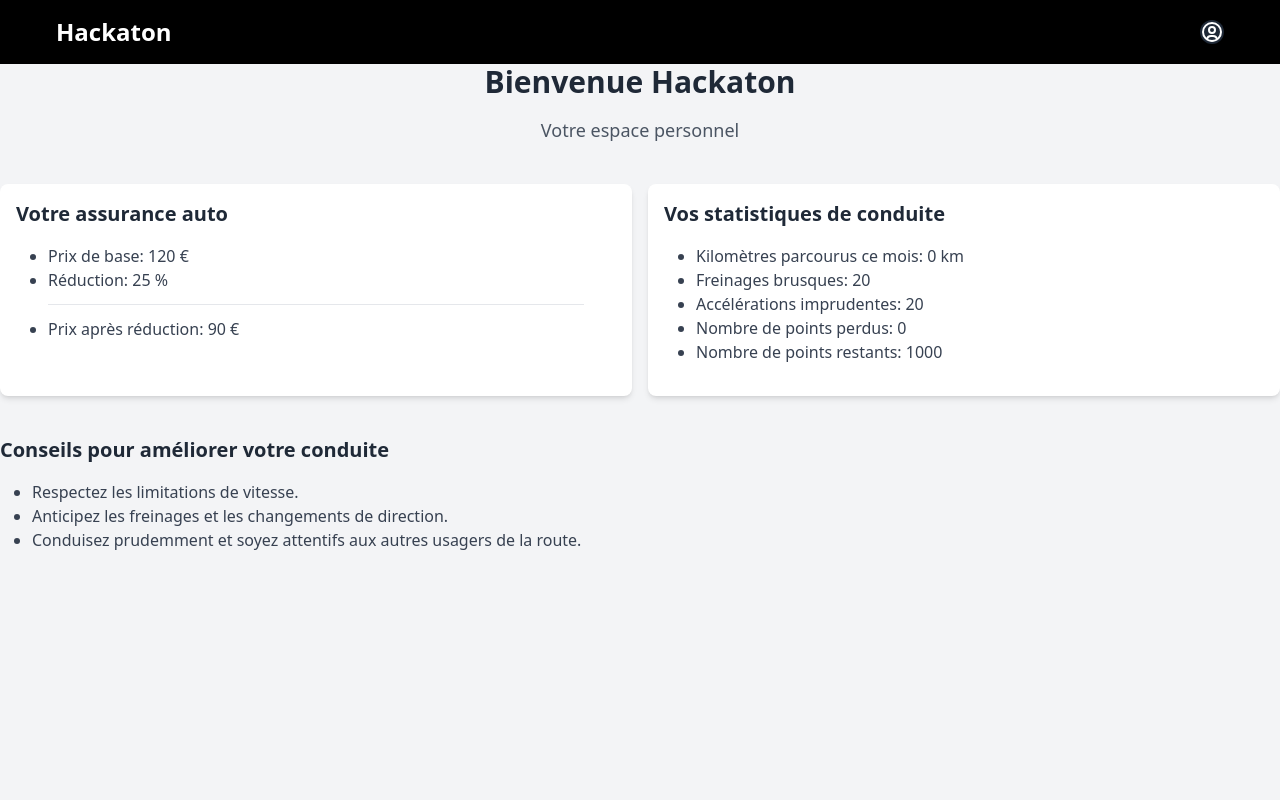
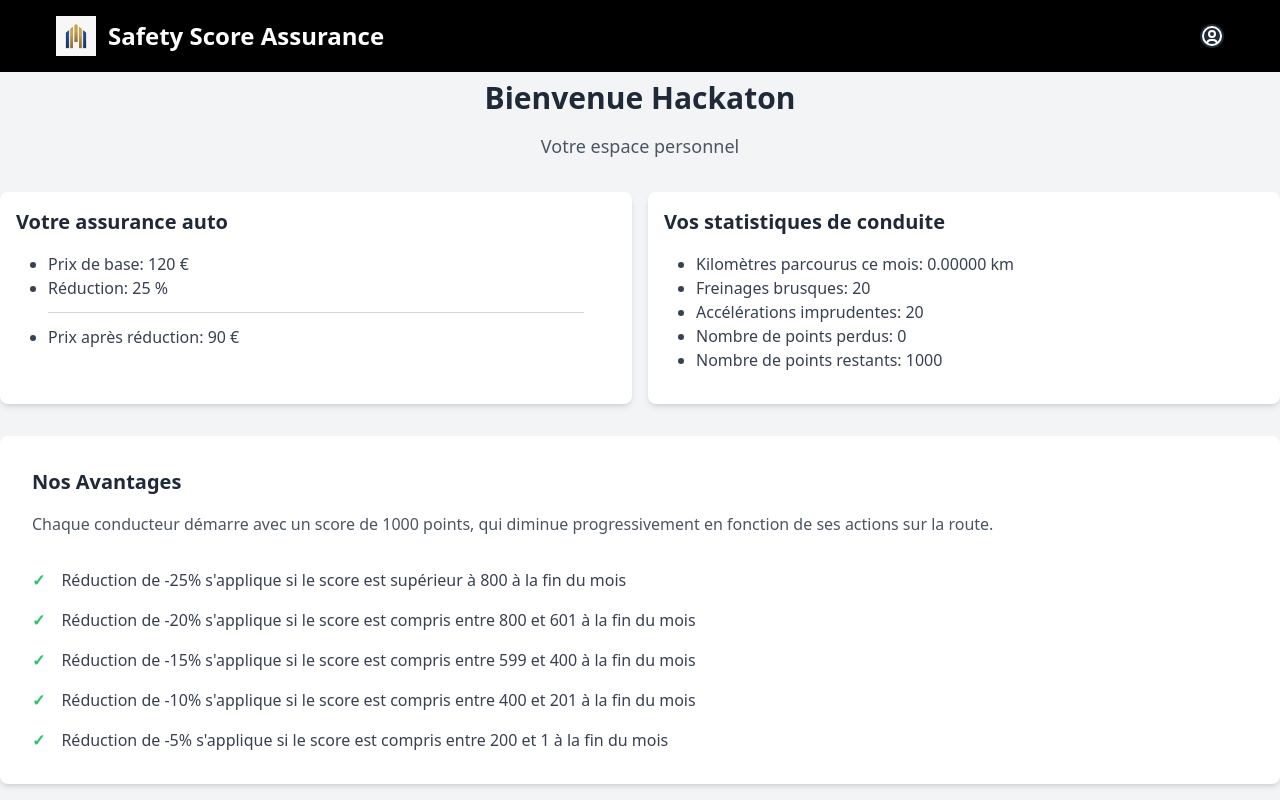
Before and after one commit to NadirS97/Hackaton-Assurance, an Angular app in the folder front/hackaton_project/: page /resultat in a window 1280 px wide. Shown: the top 800 px of the page. Built offline with nearby package versions, Linux system fonts and the light colour scheme; no server answers.

Commit message:
[Front] final modif front

```diff
--- a/front/hackaton_project/src/app/app.component.html
+++ b/front/hackaton_project/src/app/app.component.html
@@ -1,4 +1,4 @@
 <app-navbar></app-navbar>
-<main class="bg-gray-100">
+<main class=" h-full bg-gray-100">
   <router-outlet />
 </main>
--- a/front/hackaton_project/src/app/resultat/resultat.component.html
+++ b/front/hackaton_project/src/app/resultat/resultat.component.html
@@ -1,23 +1,23 @@
-<div class="container h-screen mx-auto pt-16">
-  <div class="text-center">
-    <h1 class="text-3xl font-bold text-gray-800 mb-4">Bienvenue Hackaton</h1>
+<div class="container h-full mx-auto pt-16">
+  <div class="text-center mb-8">
+    <h1 class="text-3xl font-bold text-gray-800 my-4">Bienvenue Hackaton</h1>
     <p class="text-lg text-gray-600">Votre espace personnel</p>
   </div>
 
-  <div class="grid grid-cols-1 md:grid-cols-2 gap-4 mt-10">
+  <div class="grid grid-cols-1 md:grid-cols-2 gap-4 mb-8">
     <div class="bg-white p-4 rounded-lg shadow-md">
       <h2 class="text-xl font-bold text-gray-800">Votre assurance auto</h2>
       <ul class="list-disc my-4 mx-8">
         <li class="text-gray-700">Prix de base: {{ assuranceAuto.prix }} €</li>
         <li class="text-gray-700 mb-3">Réduction: {{ assuranceAuto.reduction }} %</li>
-        <hr>
+        <hr class="my-3 border-gray-300">
         <li class="text-gray-700 mt-3">Prix après réduction: {{ assuranceAuto.prix -(assuranceAuto.prix * assuranceAuto.reduction/100) }} €</li>
       </ul>
     </div>
     <div class="bg-white p-4 rounded-lg shadow-md">
       <h2 class="text-xl font-bold text-gray-800">Vos statistiques de conduite</h2>
       <ul class="list-disc my-4 mx-8">
-        <li class="text-gray-700">Kilomètres parcourus ce mois: {{ statistiquesConduite.kilometresParcourus  }} km</li>
+        <li class="text-gray-700">Kilomètres parcourus ce mois: {{ statistiquesConduite.kilometresParcourus.toFixed(5)  }} km</li>
         <li class="text-gray-700">Freinages brusques: {{ statistiquesConduite.freinagesBrusques }}</li>
         <li class="text-gray-700">Accélérations imprudentes: {{ statistiquesConduite.accelerationsImprudentes }}</li>
         <li class="text-gray-700">Nombre de points perdus: {{ statistiquesConduite.pointsPerdus }}</li>
@@ -26,7 +26,34 @@
     </div>
   </div>
 
-  <div class="mt-10">
+  <div class="bg-white p-8 rounded-lg shadow-md mb-8">
+    <h2 class="text-xl font-bold text-gray-800 mb-4">Nos Avantages</h2>
+    <p class="text-gray-600 mb-8">Chaque conducteur démarre avec un score de 1000 points, qui diminue progressivement en fonction de ses actions sur la route.</p>
+    <ul class="list-disc space-y-4">
+      <li class="flex items-center space-x-4">
+        <span class="text-green-500 font-semibold">✓</span>
+        <span class="text-gray-700">Réduction de -25% s'applique si le score est supérieur à 800 à la fin du mois</span>
+      </li>
+      <li class="flex items-center space-x-4">
+        <span class="text-green-500 font-semibold">✓</span>
+        <span class="text-gray-700">Réduction de -20% s'applique si le score est compris entre 800 et 601 à la fin du mois</span>
+      </li>
+      <li class="flex items-center space-x-4">
+        <span class="text-green-500 font-semibold">✓</span>
+        <span class="text-gray-700">Réduction de -15% s'applique si le score est compris entre 599 et 400 à la fin du mois</span>
+      </li>
+      <li class="flex items-center space-x-4">
+        <span class="text-green-500 font-semibold">✓</span>
+        <span class="text-gray-700">Réduction de -10% s'applique si le score est compris entre 400 et 201 à la fin du mois</span>
+      </li>
+      <li class="flex items-center space-x-4">
+        <span class="text-green-500 font-semibold">✓</span>
+        <span class="text-gray-700">Réduction de -5% s'applique si le score est compris entre 200 et 1 à la fin du mois</span>
+      </li>
+    </ul>
+  </div>
+
+  <div class="pb-8">
     <h2 class="text-xl font-bold text-gray-800">Conseils pour améliorer votre conduite</h2>
     <ul class="list-disc my-4 mx-8">
       <li *ngFor="let conseil of conseilsConduite" class="text-gray-700">{{ conseil }}</li>
--- a/front/hackaton_project/src/app/shared/components/navbar/navbar.component.html
+++ b/front/hackaton_project/src/app/shared/components/navbar/navbar.component.html
@@ -1,7 +1,8 @@
 <nav class="bg-black border-gray-200 fixed w-screen px-10 top-0 z-50">
-  <div class="max-w-screen-xl flex flex-wrap items-center justify-between mx-auto p-4">
+  <div class="max-w-screen-xl flex flex-wrap items-center justify-between mx-auto p-4 ">
     <a class="flex items-center space-x-3 rtl:space-x-reverse">
-      <span class="self-center text-2xl font-semibold whitespace-nowrap text-white">Hackaton</span>
+      <img src="../../../../assets/logo/logo.jpg" alt="Logo" class="h-10 w-auto">
+      <span class="self-center text-2xl font-semibold whitespace-nowrap text-white">Safety Score Assurance</span>
     </a>
     <div class="relative">
       <button *ngIf="!isConnexionRoute()" type="button" class="flex text-sm bg-gray-800 rounded-full md:me-0 focus:ring-4 focus:ring-gray-300 dark:focus:ring-gray-600"
```
Also changed, not shown: front/hackaton_project/src/assets/logo/logo.jpg (added).
